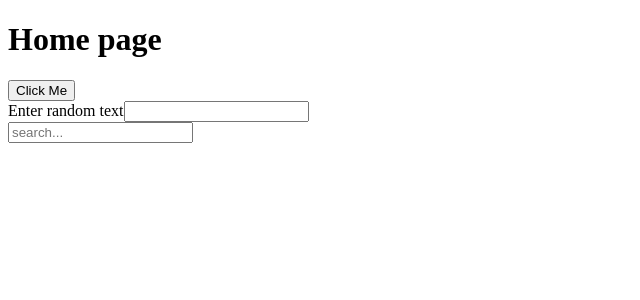
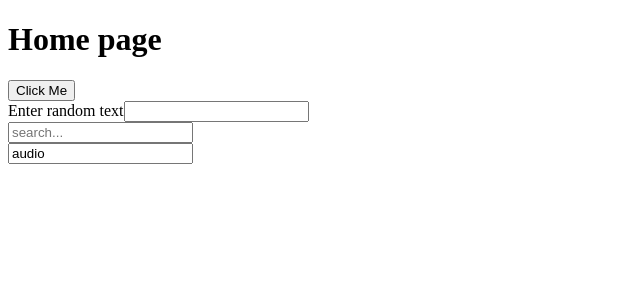
Before and after one commit to witehound/Oppenheimer, a Next.js app in the folder testing/nextjs-test/: page / in a window 1280 px wide. Shown: the top 300 px of the page, without its empty margins (0-640 px from the left). Built offline with nearby package versions, Linux system fonts and the light colour scheme.

Commit message:
Should find input field by text value

```diff
--- a/testing/nextjs-test/pages/index.js
+++ b/testing/nextjs-test/pages/index.js
@@ -10,6 +10,9 @@ export default function Home() {
       <div>
         <input id="specificText" placeholder="search..." />
       </div>
+      <div>
+        <input id="specificText" value="audio" />
+      </div>
     </div>
   );
 }
```
Also changed, not shown: 1 other file (tests, documents, lock files or other folders).
